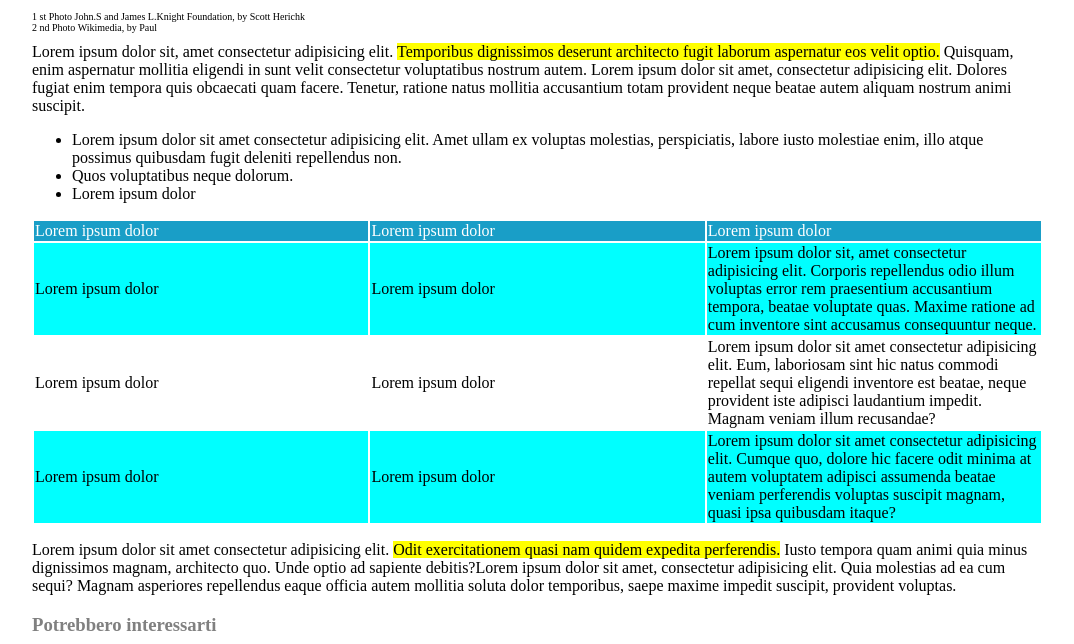
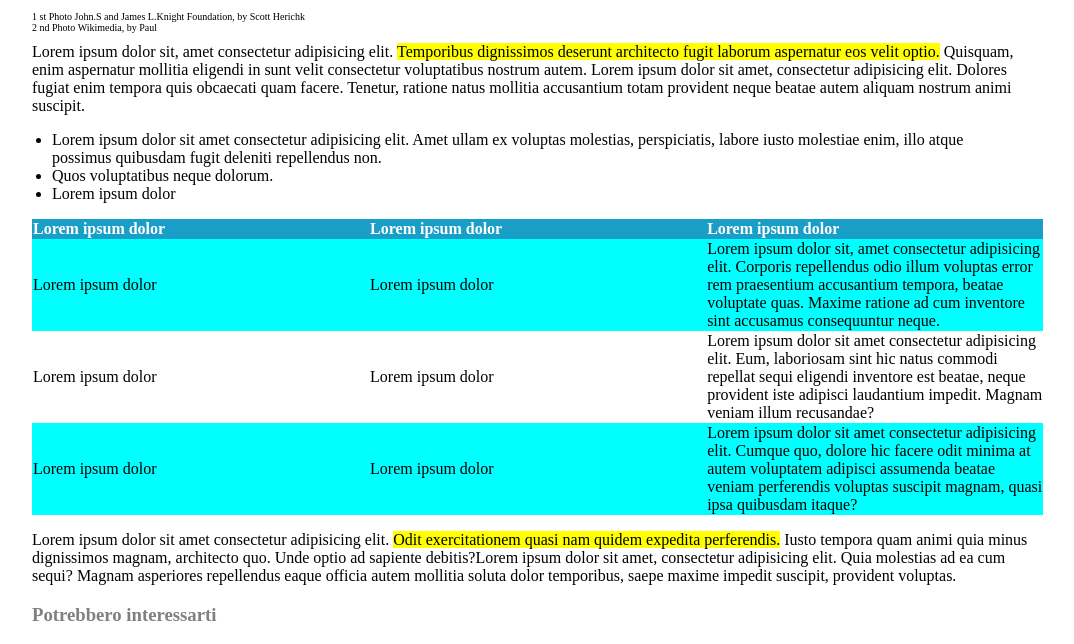
Before and after one commit to SimoneSaramondi/html-css-Booleaners, a plain HTML site: page index.html in a window 1280 px wide. Shown: the part 670-1314 px from the top of the page, without its empty margins (26-1100 px from the left). Drawn offline with Linux system fonts and the light colour scheme.

Commit message:
Salvataggio finale

```diff
--- a/index.html
+++ b/index.html
@@ -15,26 +15,32 @@
     </header>
     <main>
         <div>
+            <!--Suddivido la parte centrale in piu' sezioni per aggevolare il lavoro-->
+           <!--Prima sezione-->
             <section>
                 <h1 id="Titolo">Internet deve essere al servizio del "bene pubblico": il manifesto di Tim Berners-Lee</h1>
                 <p class = "Sotto-titolo">Scritto da <span id="Scritta">The Booleaners</span></p>
                 <p id="Secondo-sotto-titolo" class = "Sotto-titolo">Il 22/02/2021</p>
             </section>
+            <!--Seconda sezione-->
             <section>
                 <img src="img/tim-1.jpg" alt="Prima immagine di Tim">
                 <img src="img/tim-2.jpg" alt="Seconda immagine di Tim">
                 <p id="sotto-info">1 st Photo John.S and James L.Knight Foundation, by Scott Herichk <br> 2 nd Photo Wikimedia, by Paul</p>
             </section>
+            <!--Terza sezione-->
             <section>
                 Lorem ipsum dolor sit, amet consectetur adipisicing elit. <span class="evidenzio">Temporibus dignissimos deserunt architecto fugit laborum aspernatur eos velit optio.</span>  Quisquam, enim aspernatur mollitia eligendi in sunt velit consectetur voluptatibus nostrum autem. Lorem ipsum dolor sit amet, consectetur adipisicing elit. Dolores fugiat enim tempora quis obcaecati quam facere. Tenetur, ratione natus mollitia accusantium totam provident neque beatae autem aliquam nostrum animi suscipit.
             </section>
+            <!--Quarta sezione-->
             <section>
-                <ul>
+                <ul id="Lista">
                     <li>Lorem ipsum dolor sit amet consectetur adipisicing elit. Amet ullam ex voluptas molestias, perspiciatis, labore iusto molestiae enim, illo atque possimus quibusdam fugit deleniti repellendus non.</li>
                     <li>Quos voluptatibus neque dolorum.</li>
                     <li>Lorem ipsum dolor</li>
                 </ul>
             </section>
+            <!--Quinta sezione-->
             <section>
                 <table>
                     <tr>
@@ -59,6 +65,7 @@
                     </tr>
                 </table>
             </section>
+            <!--Sesta sezione-->
             <section>
                 <p>
                     Lorem ipsum dolor sit amet consectetur adipisicing elit. <span class="evidenzio">Odit exercitationem quasi nam quidem expedita perferendis.</span>  Iusto tempora quam animi quia minus dignissimos magnam, architecto quo. Unde optio ad sapiente debitis?Lorem ipsum dolor sit amet, consectetur adipisicing elit. Quia molestias ad ea cum sequi? Magnam asperiores repellendus eaque officia autem mollitia soluta dolor temporibus, saepe maxime impedit suscipit, provident voluptas.
@@ -70,7 +77,6 @@
         <section>
             <h3 id="colore-footer">Potrebbero interessarti</h3>
             <h4 id="prima-immagine"><span id="scritta">Lorem ipsum</span> </h4>
-            <br>
             <h4 id="seconda-immagine"><span id="scritta">Lorem ipsum</span></h4>
         </section>
     </footer>
--- a/style.css
+++ b/style.css
@@ -12,6 +12,9 @@ div{
 footer{
     position: relative;
     left: 50px;
+}
+table{
+    border-collapse: collapse;
 }
 #Titolo{
     height: 75px;
@@ -28,6 +31,7 @@ footer{
     width: 30%;
     background-color: rgb(25, 158, 199);
     color: white;
+    font-weight: bold;
 }
 .secondo-blocco{
     background-color: aqua;
@@ -38,6 +42,7 @@ footer{
 #Secondo-sotto-titolo{
     font-size: 13px;
 }
+/*Muovo il pattern direttamente tramite position relative*/
 #Pattern{
     height: 50px;
     position: relative;
@@ -66,3 +71,7 @@ footer{
     left: 15px;
     top: 15px;
 }
+#Lista{
+    position: relative;
+    right: 20px;;
+}
```
